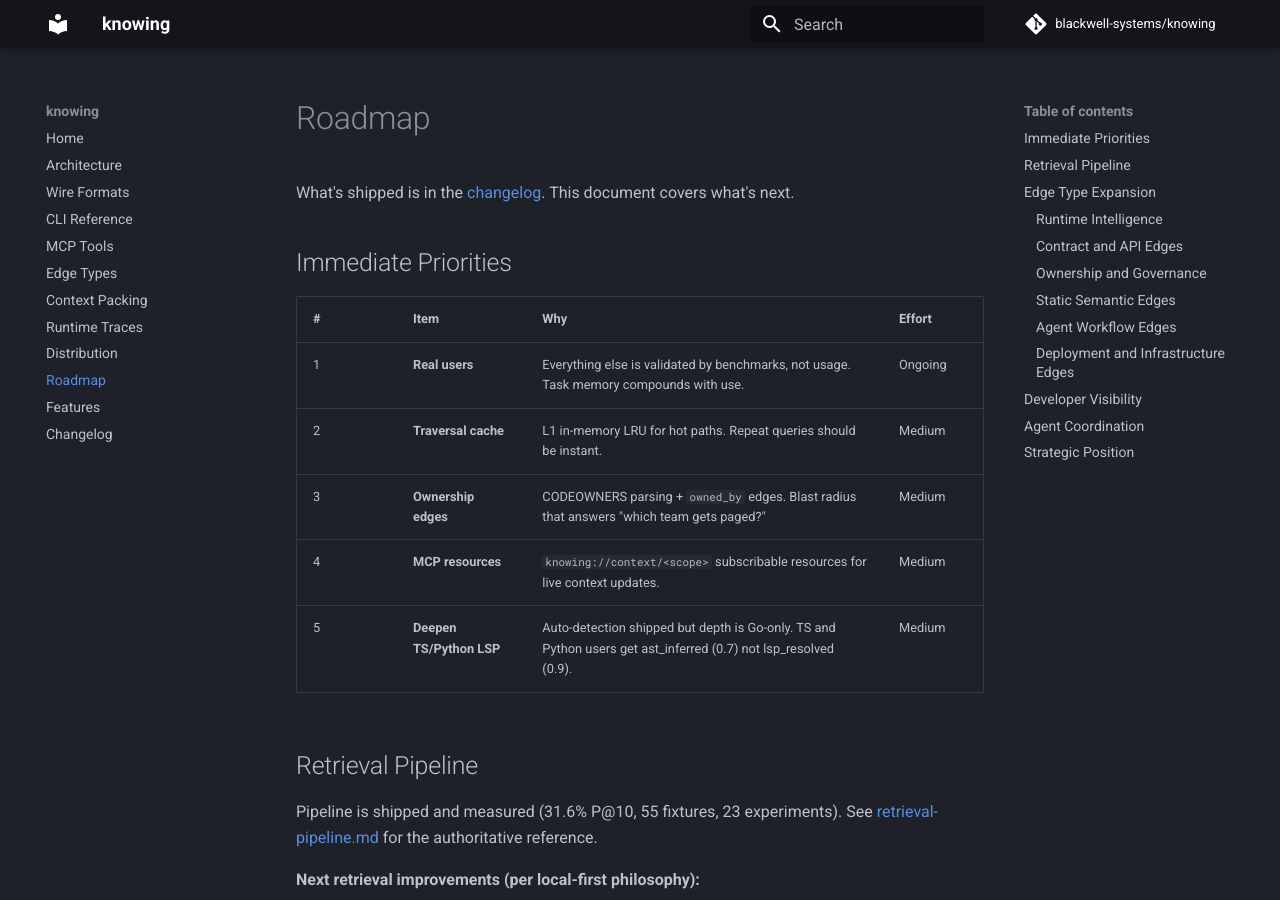
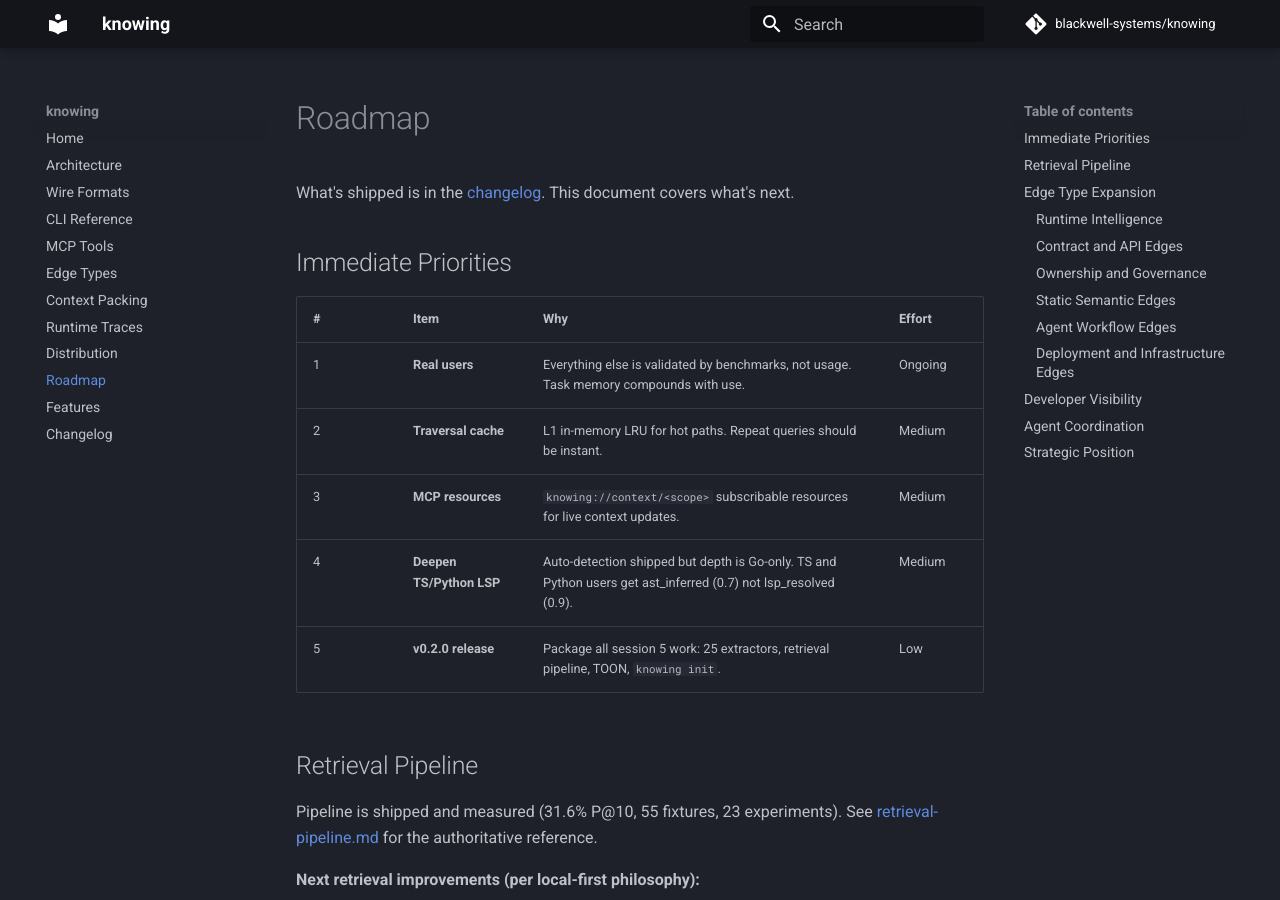
Before and after one commit to blackwell-systems/knowing, an MkDocs documentation site: the page built from docs/roadmap.md, in a window 1280 px wide and 900 px high. Built offline with MkDocs 1.6.1 and Material for MkDocs 9.7.7, drawn with Linux system fonts in a browser that asks for light colours; comment, search, counter and statistics services are not loaded.

Commit message:
docs: update roadmap priorities (ownership done, add v0.2.0 release)

```diff
--- a/docs/roadmap.md
+++ b/docs/roadmap.md
@@ -8,9 +8,9 @@ What's shipped is in the [changelog](CHANGELOG.md). This document covers what's
 |---|------|-----|--------|
 | 1 | **Real users** | Everything else is validated by benchmarks, not usage. Task memory compounds with use. | Ongoing |
 | 2 | **Traversal cache** | L1 in-memory LRU for hot paths. Repeat queries should be instant. | Medium |
-| 3 | **Ownership edges** | CODEOWNERS parsing + `owned_by` edges. Blast radius that answers "which team gets paged?" | Medium |
-| 4 | **MCP resources** | `knowing://context/<scope>` subscribable resources for live context updates. | Medium |
-| 5 | **Deepen TS/Python LSP** | Auto-detection shipped but depth is Go-only. TS and Python users get ast_inferred (0.7) not lsp_resolved (0.9). | Medium |
+| 3 | **MCP resources** | `knowing://context/<scope>` subscribable resources for live context updates. | Medium |
+| 4 | **Deepen TS/Python LSP** | Auto-detection shipped but depth is Go-only. TS and Python users get ast_inferred (0.7) not lsp_resolved (0.9). | Medium |
+| 5 | **v0.2.0 release** | Package all session 5 work: 25 extractors, retrieval pipeline, TOON, `knowing init`. | Low |
 
 ## Retrieval Pipeline
 
```
